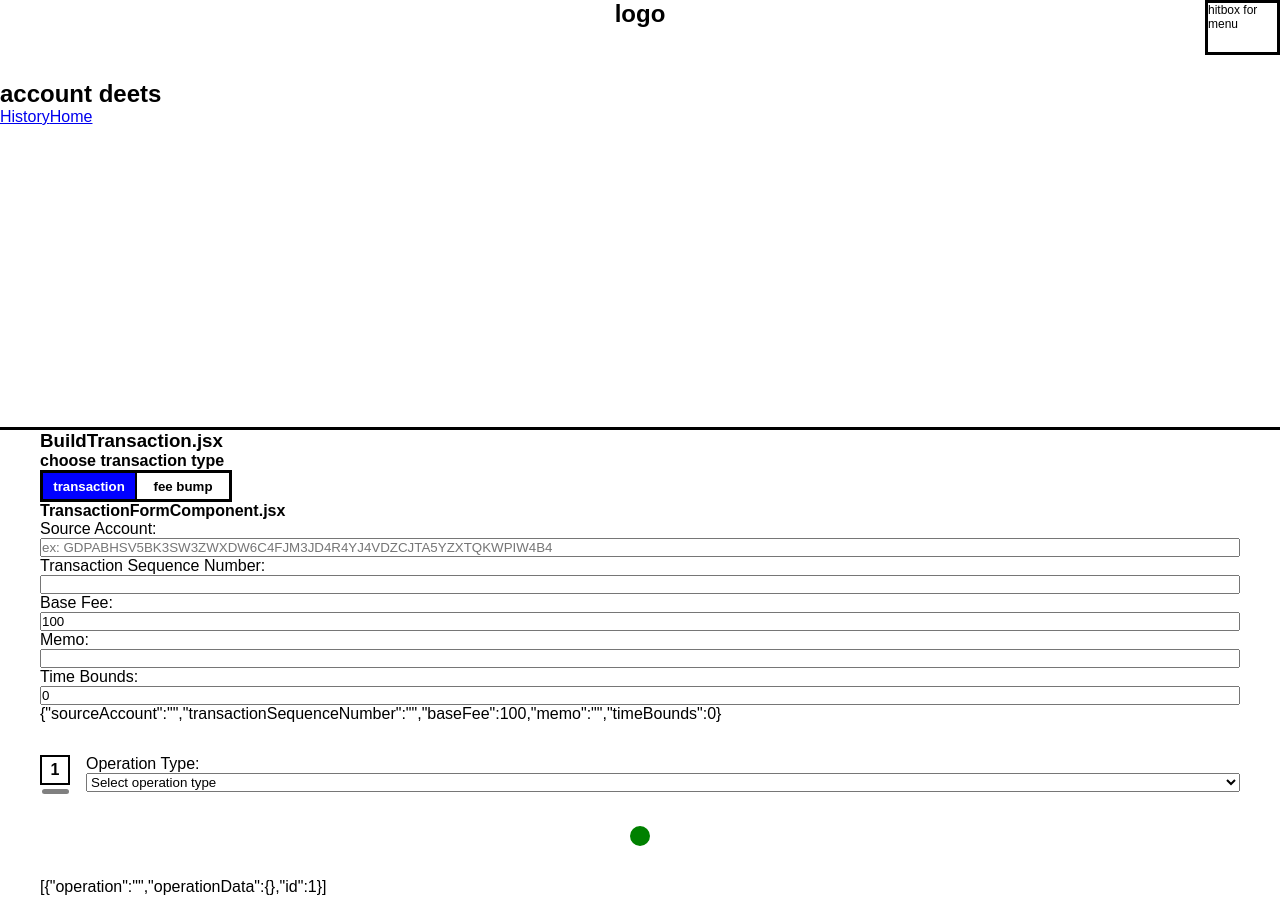
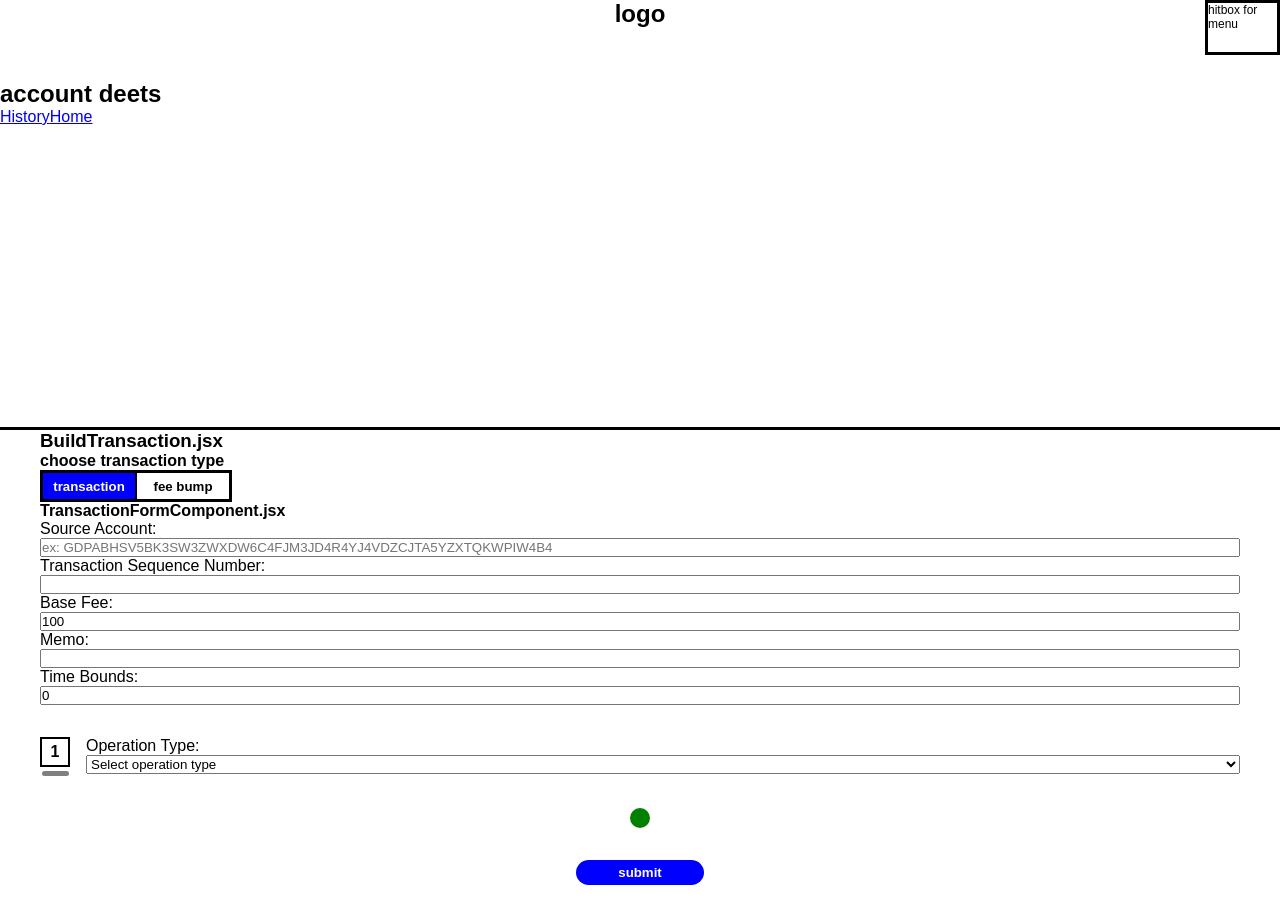
Before and after one commit to aacosta11/stellar-wallet, a React (Create React App) app: page / in a window 1280 px wide. Shown: the top 917 px of the page. Built offline with nearby package versions, Linux system fonts and the light colour scheme.

Commit message:
bug checkpoint (view readme)

```diff
--- a/src/Components/BuildTransaction/ChooseTransactionTypeComponent.jsx
+++ b/src/Components/BuildTransaction/ChooseTransactionTypeComponent.jsx
@@ -6,7 +6,7 @@ const ChooseTransactionTypeComponent = (props) => {
     const [isFeeBumpActive,setIsFeeBumpActive] = useState(false);
     const onChange = e => {
         props.transactionType(e);
-        if (e == "transaction") {
+        if (e === "transaction") {
             setIsTransactionActive(true);
             setIsFeeBumpActive(false);
         } else {
--- a/src/Components/BuildTransaction/Transaction/OperationFormComponent.jsx
+++ b/src/Components/BuildTransaction/Transaction/OperationFormComponent.jsx
@@ -1,4 +1,4 @@
-import React, { useState, useContext } from "react";
+import React, { useContext } from "react";
 import ChooseOperationComponent from "./ChooseOperationComponent";
 import DisplayOperations from "./OperationForms/DisplayOperations";
 import TransactionContext from "../../../Context/TransactionContext";
@@ -60,7 +60,6 @@ const OperationFormComponent = props => {
                             {/* operation form */}
                             <div id={op.id} onChange={e=>handleOperationDataChange(op.id,e.target)} >
                                 <DisplayOperations operation={op.operation} data={op.operationData} />
-
                             </div>
                         </div>
                     </div>
@@ -71,8 +70,6 @@ const OperationFormComponent = props => {
                 <div id="add-operation" className="transition-ease" onClick={addAnOperation}></div>
             </div>
 
-            {JSON.stringify(operations)}
-
         </div>
     )
 }
--- a/src/Components/BuildTransaction/Transaction/OperationForms/DisplayOperations.jsx
+++ b/src/Components/BuildTransaction/Transaction/OperationForms/DisplayOperations.jsx
@@ -1,4 +1,4 @@
-import React from "react";
+import React, { useState } from "react";
 import DefaultOperationProps from "./DefaultOperationProps";
 import PaymentFormComponent from "./PaymentFormComponent";
 
@@ -11,11 +11,11 @@ const setDefaultProps = (operation,data) => {
     return data;
 }
 const DisplayOperations = ({operation,data}) => {
-    if (operation === '') return null;
-    setDefaultProps(operation,data);
+    const [dataToDisplay,setDataToDisplay] = useState(setDefaultProps(operation,data));
+
     const AllOperations = {
-        payment: <PaymentFormComponent data={data} />
+        payment: <PaymentFormComponent data={{dataToDisplay,setDataToDisplay}} />
     }
-    return AllOperations[operation];
+    return operation === '' ? null : AllOperations[operation];
 }
 export default DisplayOperations;
--- a/src/Components/BuildTransaction/Transaction/OperationForms/PaymentFormComponent.jsx
+++ b/src/Components/BuildTransaction/Transaction/OperationForms/PaymentFormComponent.jsx
@@ -1,25 +1,21 @@
 import React, { useState } from "react";
 import FilterInputs from "../../../Shared/FilterInputs";
 const PaymentFormComponent = ({data}) => {
-
     const { replaceSpecialCharacters, onlyNumbers, onlyIntegers } = FilterInputs;
-    const [destination,setDestination] = useState(data.destination);
-    const [asset,setAsset] = useState(data.asset);
-    const [amount,setAmount] = useState(data.amount);
-    const [sourceAccount,setSourceAccount] = useState(data.sourceAccount);
+    const { dataToDisplay, setDataToDisplay } = data;
+    const [paymentData,setPaymentData] = useState({...data})
 
     const handleAmountInput = e => {
         const inputName = e.target.name;
-        let inputValue = onlyNumbers(replaceSpecialCharacters(e.target.value));
-        if (inputName === "amount") setAmount(onlyIntegers(inputValue));
-        // data[inputName] = onlyIntegers(inputValue);
+        let inputValue = onlyIntegers(onlyNumbers(replaceSpecialCharacters(e.target.value)));
+        setDataToDisplay({...dataToDisplay,[inputName]:[inputValue]});
+        // data = {...paymentData};
     }
     const handlePublicKeyInputs = e => {
         const inputName = e.target.name;
         let publicKeyFiltered = replaceSpecialCharacters(e.target.value).toUpperCase();
-        // data[inputName] = publicKeyFiltered;
-        // data[inputName] = replaceSpecialCharacters(e.target.value).toUpperCase();
-        inputName === "destination" ? setDestination(publicKeyFiltered) : setSourceAccount(publicKeyFiltered);
+        setDataToDisplay({...dataToDisplay,[inputName]:[publicKeyFiltered]});
+        // data = {...paymentData};
     }
     return (
         <div className="X X-fd-column" >
@@ -27,13 +23,13 @@ const PaymentFormComponent = ({data}) => {
                 <label htmlFor="destination">Destination: </label>
                 <input type="text" name="destination"
                 placeholder="ex: GDPABHSV5BK3SW3ZWXDW6C4FJM3JD4R4YJ4VDZCJTA5YZXTQKWPIW4B4"
-                onChange={handlePublicKeyInputs} value={destination}
+                onChange={handlePublicKeyInputs} value={dataToDisplay.destination}
                 />
             </div>
             <div className="X X-fd-column">
                 <label htmlFor="asset">Asset: </label>
                 <select name="asset" id="asset"
-                onChange={e=>setAsset(e.target.value)} value={asset}
+                onChange={e=>setDataToDisplay({...dataToDisplay,asset:[e.target.value]})} value={dataToDisplay.asset}
                 disabled
                 >
                     <option value="native">Native</option>
@@ -44,17 +40,17 @@ const PaymentFormComponent = ({data}) => {
             <div className="X X-fd-column">
                 <label htmlFor="amount">Amount: </label>
                 <input type="text" name="amount"
-                onChange={handleAmountInput} value={amount}
+                onChange={handleAmountInput} value={dataToDisplay.amount}
                 />
             </div>
             <div className="X X-fd-column">
                 <label htmlFor="sourceAccount">Source Account: </label>
                 <input type="text" name="sourceAccount"
                 placeholder="ex: GDPABHSV5BK3SW3ZWXDW6C4FJM3JD4R4YJ4VDZCJTA5YZXTQKWPIW4B4"
-                onChange={handlePublicKeyInputs} value={sourceAccount}
+                onChange={handlePublicKeyInputs} value={dataToDisplay.sourceAccount}
                 />
             </div>
-            {JSON.stringify(data)}
+            {JSON.stringify(dataToDisplay)}
         </div>
     )
 }
--- a/src/Components/BuildTransaction/Transaction/SubmitTransaction.jsx
+++ b/src/Components/BuildTransaction/Transaction/SubmitTransaction.jsx
@@ -1,9 +1,11 @@
 import React from "react";
+import "../../../Styles/submitTransaction.css";
 const SubmitTransaction = props => {
-
     return (
         <>
-
+        <div id="submit-transaction" className="X X-jc-center X-ai-center transition-ease">
+            <h5>submit</h5>
+        </div>
         </>
     )
 }
--- a/src/Components/BuildTransaction/Transaction/TransactionFormComponent.jsx
+++ b/src/Components/BuildTransaction/Transaction/TransactionFormComponent.jsx
@@ -1,16 +1,9 @@
-import React, { useState, useContext } from "react";
+import React, { useContext } from "react";
 import FilterInputs from "../../Shared/FilterInputs";
 import TransactionContext from "../../../Context/TransactionContext";
 const TransactionFormComponent = props => {
     const { replaceSpecialCharacters, onlyNumbers, onlyIntegers } = FilterInputs;
     const { transactionBaseInfo,setTransactionBaseInfo } = useContext(TransactionContext);
-    const [transactionBase,setTransactionBase] = useState({
-        sourceAccount: '',
-        transactionSequenceNumber: '',
-        baseFee: 100,
-        memo: '',
-        timeBounds: 0
-    })
 
     // handle all number inputs
     const handleNumberInputChange = e => {
@@ -69,7 +62,6 @@ const TransactionFormComponent = props => {
                 onChange={handleNumberInputChange} value={transactionBaseInfo.timeBounds}/>
             </div>
 
-            {JSON.stringify(transactionBaseInfo)}
         </div>
     )
 }
--- a/src/Styles/navbar.css
+++ b/src/Styles/navbar.css
@@ -6,6 +6,7 @@
     border: 3px solid black;
     /* ************ */
     right: 0;
+    z-index: 10;
 }
 .small-text {
     font-size: 12px;
--- /dev/null
+++ b/src/Styles/submitTransaction.css
@@ -0,0 +1,14 @@
+
+#submit-transaction {
+    width: 5rem;
+    height: auto;
+    padding: 5px 4rem;
+    background-color: blue;
+    border-radius: 15px;
+    color: #fff;
+    align-self: center;
+    cursor: pointer;
+}
+#submit-transaction:hover {
+    transform: scale(110%);
+}
--- a/src/Views/Dashboard/BuildTransaction.jsx
+++ b/src/Views/Dashboard/BuildTransaction.jsx
@@ -3,6 +3,7 @@ import TransactionFormComponent from "../../Components/BuildTransaction/Transact
 import ChooseTransactionTypeComponent from "../../Components/BuildTransaction/ChooseTransactionTypeComponent";
 import OperationFormComponent from "../../Components/BuildTransaction/Transaction/OperationFormComponent";
 import FeeBumpFormComponent from "../../Components/BuildTransaction/FeeBump/FeeBumpFormComponent";
+import SubmitTransaction from "../../Components/BuildTransaction/Transaction/SubmitTransaction";
 import TransactionContext from "../../Context/TransactionContext";
 const BuildTransaction = props => {
     const [transactionType,setTransactionType] = useState('transaction');
@@ -14,6 +15,7 @@ const BuildTransaction = props => {
         memo: '',
         timeBounds: 0
     });
+
     return (
         <div>
         <h3>BuildTransaction.jsx</h3>
@@ -25,6 +27,11 @@ const BuildTransaction = props => {
                 <div className="X X-fd-column row-gap-2-rem">
                     <TransactionFormComponent />
                     <OperationFormComponent />
+                    <SubmitTransaction />
+                    {JSON.stringify(transactionBaseInfo)}<br/>
+                    {operations.map((op,i)=>{
+                        return JSON.stringify(op)
+                    })}
                 </div>
             </TransactionContext.Provider>
             </>
```
Also changed, not shown: 1 other file (tests, documents, lock files or other folders).
